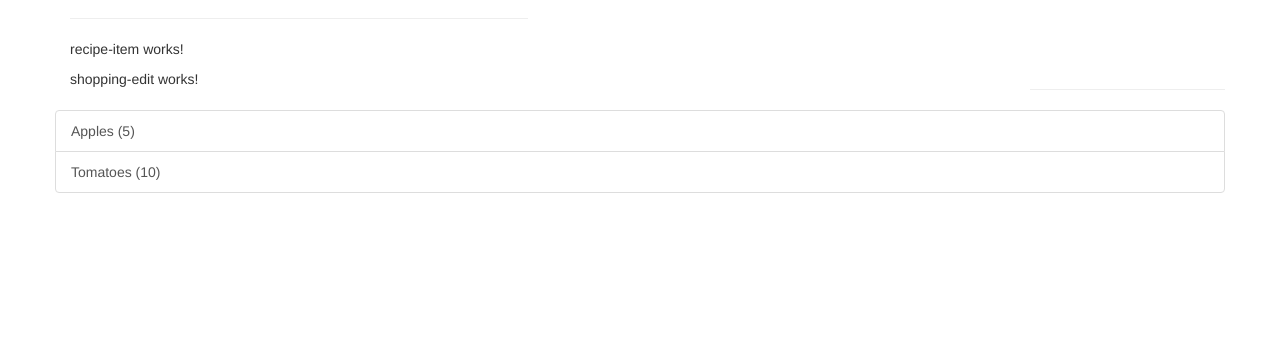
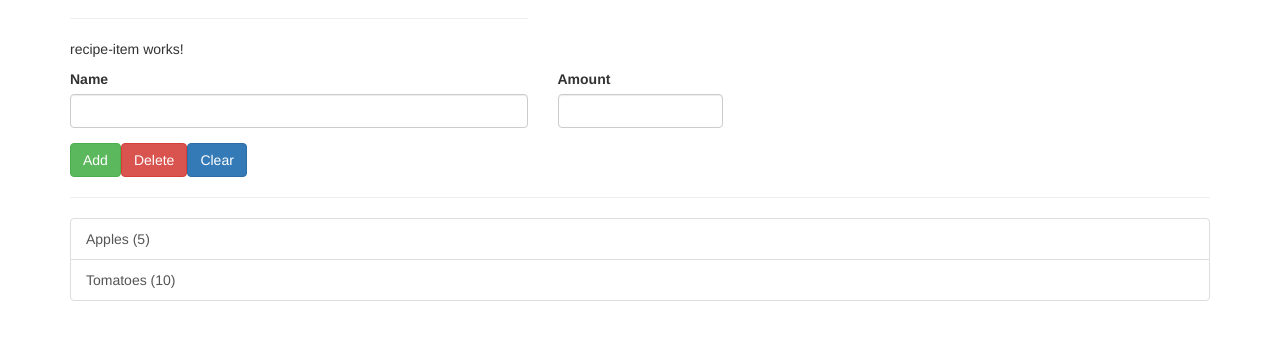
Before and after one commit to zmarkoni/angular-udemy-project, an Angular app in the folder course-project/: page / in a window 1280 px wide. Shown: the part 432-772 px from the top of the page. Built offline with nearby package versions, Linux system fonts and the light colour scheme.

Commit message:
create shoping list edit

```diff
--- a/course-project/src/app/shopping-list/shopping-edit/shopping-edit.component.html
+++ b/course-project/src/app/shopping-list/shopping-edit/shopping-edit.component.html
@@ -1,3 +1,24 @@
-<p>
-  shopping-edit works!
-</p>
+<div class="row">
+    <div class="col-xs-12">
+      <form>
+        <div class="row">
+          <div class="col-sm-5 form-group">
+            <label for="name">Name</label>
+            <input type="text" id="name" class="form-control">
+          </div>
+          <div class="col-sm-2 form-group">
+            <label for="amount">Amount</label>
+            <input type="number" id="amount" class="form-control">
+          </div>
+        </div>
+
+        <div class="row">
+          <div class="col-xs-12">
+            <button class="btn btn-success" type="submit">Add</button>
+            <button class="btn btn-danger" type="button">Delete</button>
+            <button class="btn btn-primary" type="button">Clear</button>
+          </div>
+        </div>
+      </form>
+    </div>
+</div>
--- a/course-project/src/app/shopping-list/shopping-list.component.html
+++ b/course-project/src/app/shopping-list/shopping-list.component.html
@@ -1,8 +1,10 @@
 <div class="row">
-  <div class="col-xs-10">
+    <div class="col-xs-12">
         <app-shopping-edit></app-shopping-edit>
+        <hr>
     </div>
-  <hr>
+
+    <div class="col-xs-12">
         <ul class="list-group">
             <a
             class="list-group-item"
@@ -12,3 +14,4 @@
             </a>
         </ul>
 </div>
+</div>
```
Lines whose indentation alone changed are shown as unchanged.
